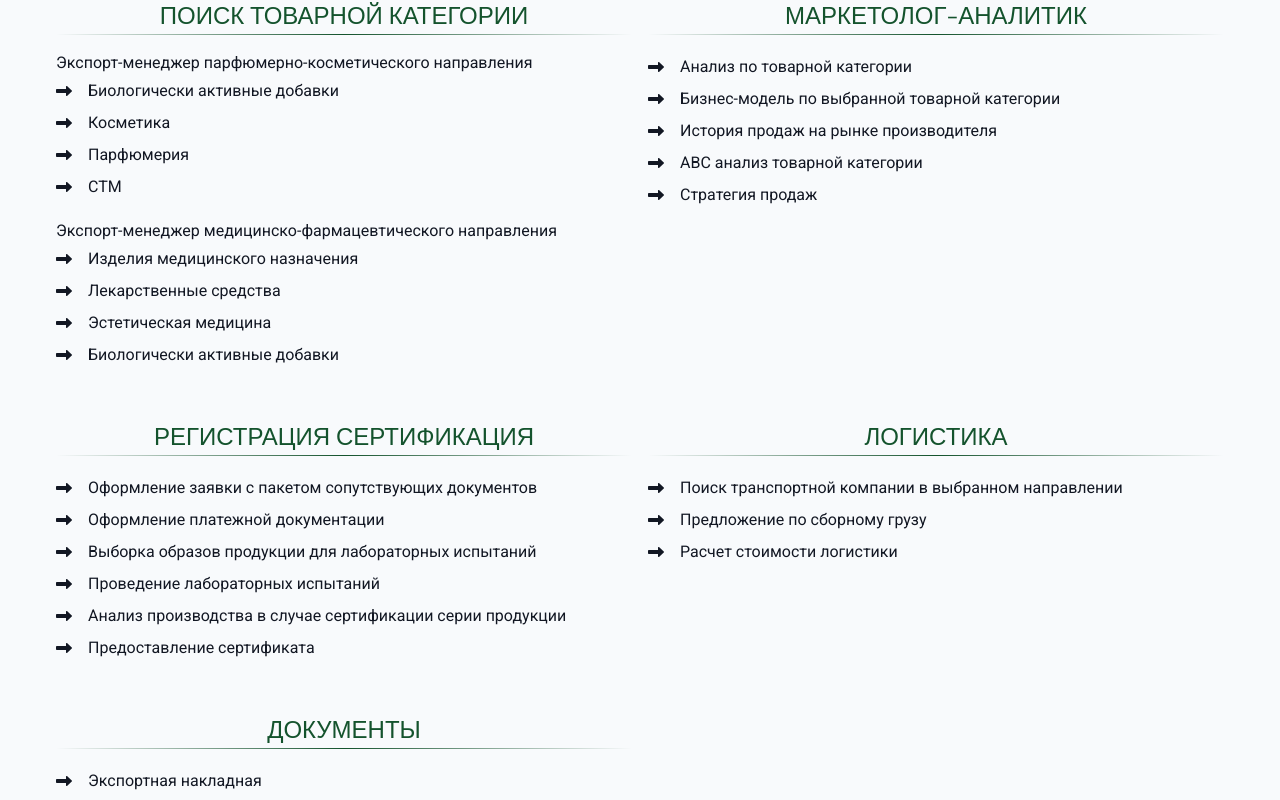
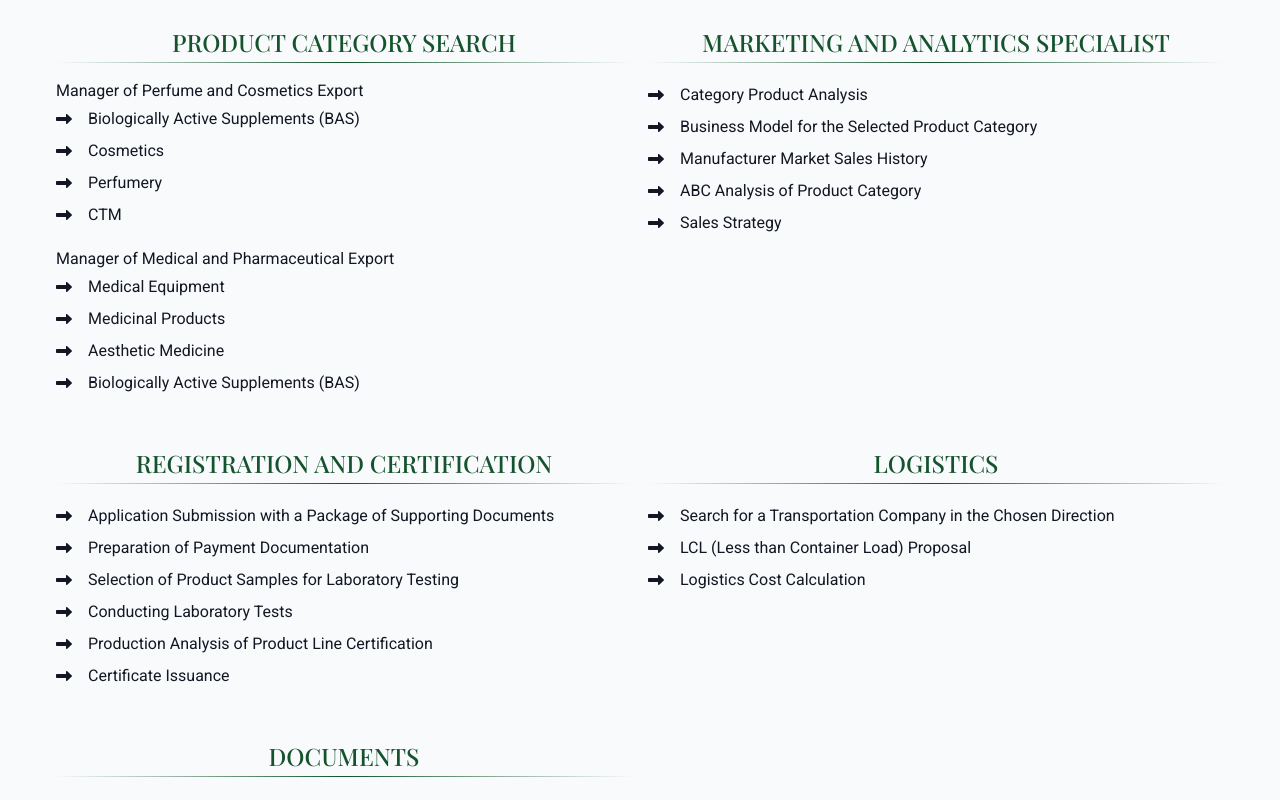
Before and after one commit to graduss/ella-web-site, a Next.js app: page /en in a window 1280 px wide. Shown: the part 1191-1991 px from the top of the page. Built offline with nearby package versions, Linux system fonts and the light colour scheme; no server answers.

Commit message:
feat: 🎸 compleate translations for EN

```diff
--- a/src/app/[locale]/page.tsx
+++ b/src/app/[locale]/page.tsx
@@ -81,7 +81,7 @@ export default function Home() {
 
         <section>
           <div className="title">
-            <h2>Направление</h2>
+            <h2>{t('Direction')}</h2>
           </div>
 
           <ServiceList />
@@ -90,78 +90,78 @@ export default function Home() {
         <section className={style.areas}>
           <article className={style.areaItem}>
             <div id="product_search" className="title">
-              <h2>Поиск товарной категории</h2>
+              <h2>{t('Product Category Search')}</h2>
             </div>
-            <label>Экспорт-менеджер парфюмерно-косметического направления</label>
+            <label>{t('Manager of Perfume and Cosmetics Export')}</label>
             <ul>
-              <Li icon={ "fa-solid fa-right-long" as IconProp }>Биологически активные добавки</Li>
-              <Li icon={ "fa-solid fa-right-long" as IconProp }>Косметика</Li>
-              <Li icon={ "fa-solid fa-right-long" as IconProp }>Парфюмерия</Li>
-              <Li icon={ "fa-solid fa-right-long" as IconProp }>СТМ</Li>
+              <Li icon={ "fa-solid fa-right-long" as IconProp }>{t('Biologically Active Supplements (BAS)')}</Li>
+              <Li icon={ "fa-solid fa-right-long" as IconProp }>{t('Cosmetics')}</Li>
+              <Li icon={ "fa-solid fa-right-long" as IconProp }>{t('Perfumery')}</Li>
+              <Li icon={ "fa-solid fa-right-long" as IconProp }>{t('CTM')}</Li>
             </ul>
 
-            <label>Экспорт-менеджер медицинско-фармацевтического направления</label>
+            <label>{t('Manager of Medical and Pharmaceutical Export')}</label>
             <ul>
-              <Li icon={ "fa-solid fa-right-long" as IconProp }>Изделия медицинского назначения</Li>
-              <Li icon={ "fa-solid fa-right-long" as IconProp }>Лекарственные средства</Li>
-              <Li icon={ "fa-solid fa-right-long" as IconProp }>Эстетическая медицина</Li>
-              <Li icon={ "fa-solid fa-right-long" as IconProp }>Биологически активные добавки</Li>
+              <Li icon={ "fa-solid fa-right-long" as IconProp }>{t('Medical Equipment')}</Li>
+              <Li icon={ "fa-solid fa-right-long" as IconProp }>{t('Medicinal Products')}</Li>
+              <Li icon={ "fa-solid fa-right-long" as IconProp }>{t('Aesthetic Medicine')}</Li>
+              <Li icon={ "fa-solid fa-right-long" as IconProp }>{t('Biologically Active Supplements (BAS)')}</Li>
             </ul>
           </article>
 
           <article className={style.areaItem}>
             <div id="marketing_analytics" className="title">
-              <h2>Маркетолог-аналитик</h2>
+              <h2>{t('Marketing and Analytics Specialist')}</h2>
             </div>
             <ul>
-              <Li icon={ "fa-solid fa-right-long" as IconProp }>Анализ по товарной категории</Li>
-              <Li icon={ "fa-solid fa-right-long" as IconProp }>Бизнес-модель по выбранной товарной категории</Li>
-              <Li icon={ "fa-solid fa-right-long" as IconProp }>История продаж на рынке производителя</Li>
-              <Li icon={ "fa-solid fa-right-long" as IconProp }>АВС анализ товарной категории</Li>
-              <Li icon={ "fa-solid fa-right-long" as IconProp }>Стратегия продаж</Li>
+              <Li icon={ "fa-solid fa-right-long" as IconProp }>{t('Category Product Analysis')}</Li>
+              <Li icon={ "fa-solid fa-right-long" as IconProp }>{t('Business Model for the Selected Product Category')}</Li>
+              <Li icon={ "fa-solid fa-right-long" as IconProp }>{t('Manufacturer Market Sales History')}</Li>
+              <Li icon={ "fa-solid fa-right-long" as IconProp }>{t('ABC Analysis of Product Category')}</Li>
+              <Li icon={ "fa-solid fa-right-long" as IconProp }>{t('Sales Strategy')}</Li>
             </ul>
           </article>
 
           <article className={style.areaItem}>
             <div id="registration_certification" className="title">
-              <h2>Регистрация Сертификация</h2>
+              <h2>{t('Registration and Certification')}</h2>
             </div>
             <ul>
-              <Li icon={ "fa-solid fa-right-long" as IconProp }>Оформление заявки с пакетом сопутствующих документов</Li>
-              <Li icon={ "fa-solid fa-right-long" as IconProp }>Оформление платежной документации</Li>
-              <Li icon={ "fa-solid fa-right-long" as IconProp }>Выборка образов продукции для лабораторных испытаний</Li>
-              <Li icon={ "fa-solid fa-right-long" as IconProp }>Проведение лабораторных испытаний</Li>
-              <Li icon={ "fa-solid fa-right-long" as IconProp }>Анализ производства в случае сертификации серии продукции</Li>
-              <Li icon={ "fa-solid fa-right-long" as IconProp }>Предоставление сертификата</Li>
+              <Li icon={ "fa-solid fa-right-long" as IconProp }>{t('Application Submission with a Package of Supporting Documents')}</Li>
+              <Li icon={ "fa-solid fa-right-long" as IconProp }>{t('Preparation of Payment Documentation')}</Li>
+              <Li icon={ "fa-solid fa-right-long" as IconProp }>{t('Selection of Product Samples for Laboratory Testing')}</Li>
+              <Li icon={ "fa-solid fa-right-long" as IconProp }>{t('Conducting Laboratory Tests')}</Li>
+              <Li icon={ "fa-solid fa-right-long" as IconProp }>{t('Production Analysis of Product Line Certification')}</Li>
+              <Li icon={ "fa-solid fa-right-long" as IconProp }>{t('Certificate Issuance')}</Li>
             </ul>
           </article>
 
           <article className={style.areaItem}>
             <div id="logistics" className="title">
-              <h2>Логистика</h2>
+              <h2>{t('Logistics')}</h2>
             </div>
             <ul>
-              <Li icon={ "fa-solid fa-right-long" as IconProp }>Поиск транспортной компании в выбранном направлении</Li>
-              <Li icon={ "fa-solid fa-right-long" as IconProp }>Предложение по сборному грузу</Li>
-              <Li icon={ "fa-solid fa-right-long" as IconProp }>Расчет стоимости логистики</Li>
+              <Li icon={ "fa-solid fa-right-long" as IconProp }>{t('Search for a Transportation Company in the Chosen Direction')}</Li>
+              <Li icon={ "fa-solid fa-right-long" as IconProp }>{t('LCL (Less than Container Load) Proposal')}</Li>
+              <Li icon={ "fa-solid fa-right-long" as IconProp }>{t('Logistics Cost Calculation')}</Li>
             </ul>
           </article>
 
           <article className={style.areaItem}>
             <div id="documentation" className="title">
-              <h2>Документы</h2>
+              <h2>{t('Documents')}</h2>
             </div>
             <ul>
-              <Li icon={ "fa-solid fa-right-long" as IconProp }>Экспортная накладная</Li>
-              <Li icon={ "fa-solid fa-right-long" as IconProp }>Таможенная декларация</Li>
-              <Li icon={ "fa-solid fa-right-long" as IconProp }>MSDS</Li>
+              <Li icon={ "fa-solid fa-right-long" as IconProp }>{t('Export Invoice')}</Li>
+              <Li icon={ "fa-solid fa-right-long" as IconProp }>{t('Customs Declaration')}</Li>
+              <Li icon={ "fa-solid fa-right-long" as IconProp }>{t('MSDS')}</Li>
             </ul>
           </article>
         </section>
 
         <section className={style.contacts}>
           <div id="contacts" className="title">
-            <h2>Наши контакты</h2>
+            <h2>{t('Our Contact Information')}</h2>
           </div>
 
           <MapSection address="ul. Szosa Chełmińska 105, 87-100 Toruń, Polska" />
--- a/src/components/Header/locales/en.json
+++ b/src/components/Header/locales/en.json
@@ -1,14 +1,14 @@
 {
     "Home": "Home",
     "About": "About",
-    "Services": "Services",
+    "Services": "Direction",
     "Contacts": "Contacts",
 
-    "Search for a product category": "Поиск товарной категории",
-    "Marketing analytics": "Маркетинг аналитика",
-    "Logistics": "Логистика",
-    "Registration certification": "Регистрация сертификация",
-    "Documentation": "Документы",
+    "Search for a product category": "Product Category Search",
+    "Marketing analytics": "Marketing and Analytics Specialist",
+    "Logistics": "Logistics",
+    "Registration certification": "Registration and Certification",
+    "Documentation": "Documents",
 
     "Devloped by": "Devloped by"
 }
--- a/src/components/Header/locales/pl.json
+++ b/src/components/Header/locales/pl.json
@@ -1,14 +1,14 @@
 {
-    "Home": "Главная",
-    "About": "О нас",
-    "Services": "Направление",
-    "Contacts": "Контакты",
+    "Home": "Home",
+    "About": "About",
+    "Services": "Direction",
+    "Contacts": "Contacts",
 
-    "Search for a product category": "Поиск товарной категории",
-    "Marketing analytics": "Маркетинг аналитика",
-    "Logistics": "Логистика",
-    "Registration certification": "Регистрация сертификация",
-    "Documentation": "Документы",
+    "Search for a product category": "Product Category Search",
+    "Marketing analytics": "Marketing and Analytics Specialist",
+    "Logistics": "Logistics",
+    "Registration certification": "Registration and Certification",
+    "Documentation": "Documents",
 
     "Devloped by": "Разработан"
 }
--- a/src/messages/en.json
+++ b/src/messages/en.json
@@ -2,6 +2,11 @@
   "privacy": {
     "title": "Privacy Policy",
     "link": "Privacy Policy"
+  },
+
+  "meta": {
+    "ConstMax_desc": "ConstMax is a professional B2B platform",
+    "title-privacy": "Privacy Policy | ConstMax"
   },
 
   "home": {
@@ -35,6 +40,41 @@
     "Arranging Transport Services": "Arranging Transport Services",
     "Quality and Delivery Monitoring": "Quality and Delivery Monitoring",
 
-    "Direction": "Direction"
+    "Direction": "Direction",
+    "Product Category Search": "Product Category Search",
+    "Cosmetics": "Cosmetics",
+    "Perfumery": "Perfumery",
+    "CTM": "CTM",
+
+    "Medical Equipment": "Medical Equipment",
+    "Medicinal Products": "Medicinal Products",
+    "Aesthetic Medicine": "Aesthetic Medicine",
+    "Biologically Active Supplements (BAS)": "Biologically Active Supplements (BAS)",
+
+    "Category Product Analysis": "Category Product Analysis",
+    "Business Model for the Selected Product Category": "Business Model for the Selected Product Category",
+    "Manufacturer Market Sales History": "Manufacturer Market Sales History",
+    "ABC Analysis of Product Category": "ABC Analysis of Product Category",
+    "Sales Strategy": "Sales Strategy",
+
+    "Registration and Certification": "Registration and Certification",
+    "Application Submission with a Package of Supporting Documents": "Application Submission with a Package of Supporting Documents",
+    "Preparation of Payment Documentation": "Preparation of Payment Documentation",
+    "Selection of Product Samples for Laboratory Testing": "Selection of Product Samples for Laboratory Testing",
+    "Conducting Laboratory Tests": "Conducting Laboratory Tests",
+    "Production Analysis of Product Line Certification": "Production Analysis of Product Line Certification",
+    "Certificate Issuance": "Certificate Issuance",
+
+    "Logistics": "Logistics",
+    "Search for a Transportation Company in the Chosen Direction": "Search for a Transportation Company in the Chosen Direction",
+    "LCL (Less than Container Load) Proposal": "LCL (Less than Container Load) Proposal",
+    "Logistics Cost Calculation": "Logistics Cost Calculation",
+
+    "Documents": "Documents",
+    "Export Invoice": "Export Invoice",
+    "Customs Declaration": "Customs Declaration",
+    "MSDS": "MSDS",
+
+    "Our Contact Information": "Our Contact Information"
   }
 }
--- a/src/messages/pl.json
+++ b/src/messages/pl.json
@@ -2,6 +2,11 @@
   "privacy": {
     "title": "Privacy Policy",
     "link": "Privacy Policy"
+  },
+
+  "meta": {
+    "ConstMax_desc": "ConstMax is a professional B2B platform",
+    "title-privacy": "Privacy Policy | ConstMax"
   },
 
   "home": {
@@ -33,6 +38,43 @@
     "Conducting Negotiations": "Conducting Negotiations",
     "Agreement on Collaboration Terms": "Agreement on Collaboration Terms",
     "Arranging Transport Services": "Arranging Transport Services",
-    "Quality and Delivery Monitoring": "Quality and Delivery Monitoring"
+    "Quality and Delivery Monitoring": "Quality and Delivery Monitoring",
+
+    "Direction": "Direction",
+    "Product Category Search": "Product Category Search",
+    "Cosmetics": "Cosmetics",
+    "Perfumery": "Perfumery",
+    "CTM": "CTM",
+
+    "Medical Equipment": "Medical Equipment",
+    "Medicinal Products": "Medicinal Products",
+    "Aesthetic Medicine": "Aesthetic Medicine",
+    "Biologically Active Supplements (BAS)": "Biologically Active Supplements (BAS)",
+
+    "Category Product Analysis": "Category Product Analysis",
+    "Business Model for the Selected Product Category": "Business Model for the Selected Product Category",
+    "Manufacturer Market Sales History": "Manufacturer Market Sales History",
+    "ABC Analysis of Product Category": "ABC Analysis of Product Category",
+    "Sales Strategy": "Sales Strategy",
+
+    "Registration and Certification": "Registration and Certification",
+    "Application Submission with a Package of Supporting Documents": "Application Submission with a Package of Supporting Documents",
+    "Preparation of Payment Documentation": "Preparation of Payment Documentation",
+    "Selection of Product Samples for Laboratory Testing": "Selection of Product Samples for Laboratory Testing",
+    "Conducting Laboratory Tests": "Conducting Laboratory Tests",
+    "Production Analysis of Product Line Certification": "Production Analysis of Product Line Certification",
+    "Certificate Issuance": "Certificate Issuance",
+
+    "Logistics": "Logistics",
+    "Search for a Transportation Company in the Chosen Direction": "Search for a Transportation Company in the Chosen Direction",
+    "LCL (Less than Container Load) Proposal": "LCL (Less than Container Load) Proposal",
+    "Logistics Cost Calculation": "Logistics Cost Calculation",
+
+    "Documents": "Documents",
+    "Export Invoice": "Export Invoice",
+    "Customs Declaration": "Customs Declaration",
+    "MSDS": "MSDS",
+
+    "Our Contact Information": "Our Contact Information"
   }
 }
--- a/src/messages/ru.json
+++ b/src/messages/ru.json
@@ -2,6 +2,11 @@
   "privacy": {
     "title": "Политика конфиденциальности",
     "link": "Политика конфиденциальности"
+  },
+
+  "meta": {
+    "ConstMax_desc": "ConstMax - профессиональная B2B платформа",
+    "title-privacy": "Политика конфиденциальности | ConstMax"
   },
 
   "home": {
@@ -33,6 +38,43 @@
     "Conducting Negotiations": "Проведение переговоров",
     "Agreement on Collaboration Terms": "Согласование условий сотрудничества",
     "Arranging Transport Services": "Заказ транспорта",
-    "Quality and Delivery Monitoring": "Контроль качества и поставки товара"
+    "Quality and Delivery Monitoring": "Контроль качества и поставки товара",
+
+    "Direction": "Направление",
+    "Product Category Search": "Поиск товарной категории",
+    "Cosmetics": "Косметика",
+    "Perfumery": "Парфюмерия",
+    "CTM": "CTM",
+
+    "Medical Equipment": "Изделия медицинского назначения",
+    "Medicinal Products": "Лекарственные средства",
+    "Aesthetic Medicine": "Эстетическая медицина",
+    "Biologically Active Supplements (BAS)": "Биологически активные добавки",
+
+    "Category Product Analysis": "Анализ по товарной категории",
+    "Business Model for the Selected Product Category": "Бизнес-модель по выбранной товарной категории",
+    "Manufacturer Market Sales History": "История продаж на рынке производителя",
+    "ABC Analysis of Product Category": "ABC анализ товарной категории",
+    "Sales Strategy": "Стратегия продаж",
+
+    "Registration and Certification": "Регистрация Сертификация",
+    "Application Submission with a Package of Supporting Documents": "Оформление заявки с пакетом сопутствующих документов",
+    "Preparation of Payment Documentation": "Оформление платежной документации",
+    "Selection of Product Samples for Laboratory Testing": "Выборка образов продукции для лабораторных испытаний",
+    "Conducting Laboratory Tests": "Проведение лабораторных испытаний",
+    "Production Analysis of Product Line Certification": "Анализ производства в случае сертификации серии продукции",
+    "Certificate Issuance": "Предоставление сертификата",
+
+    "Logistics": "Логистика",
+    "Search for a Transportation Company in the Chosen Direction": "Поиск транспортной компании в выбранном направлении",
+    "LCL (Less than Container Load) Proposal": "Предложение по сборному грузу",
+    "Logistics Cost Calculation": "Расчет стоимости логистики",
+
+    "Documents": "Документы",
+    "Export Invoice": "Экспортная накладная",
+    "Customs Declaration": "Таможенная декларация",
+    "MSDS": "MSDS",
+
+    "Our Contact Information": "Наши контакты"
   }
 }
```
Also changed, not shown: src/app/[locale]/layout.tsx (+10 -4 lines), src/app/[locale]/privacy/page.tsx (+10 -0 lines), src/app/sitemap.ts (+13 -1 lines).
